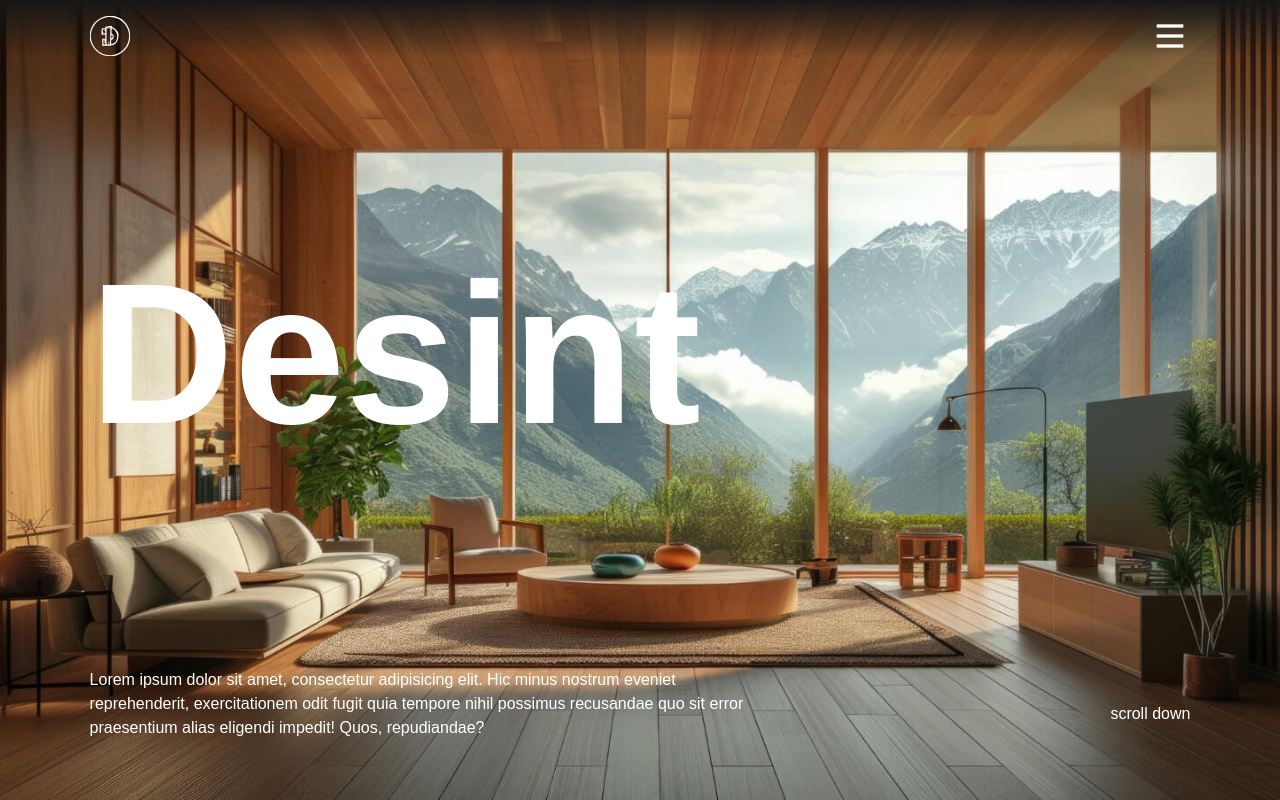
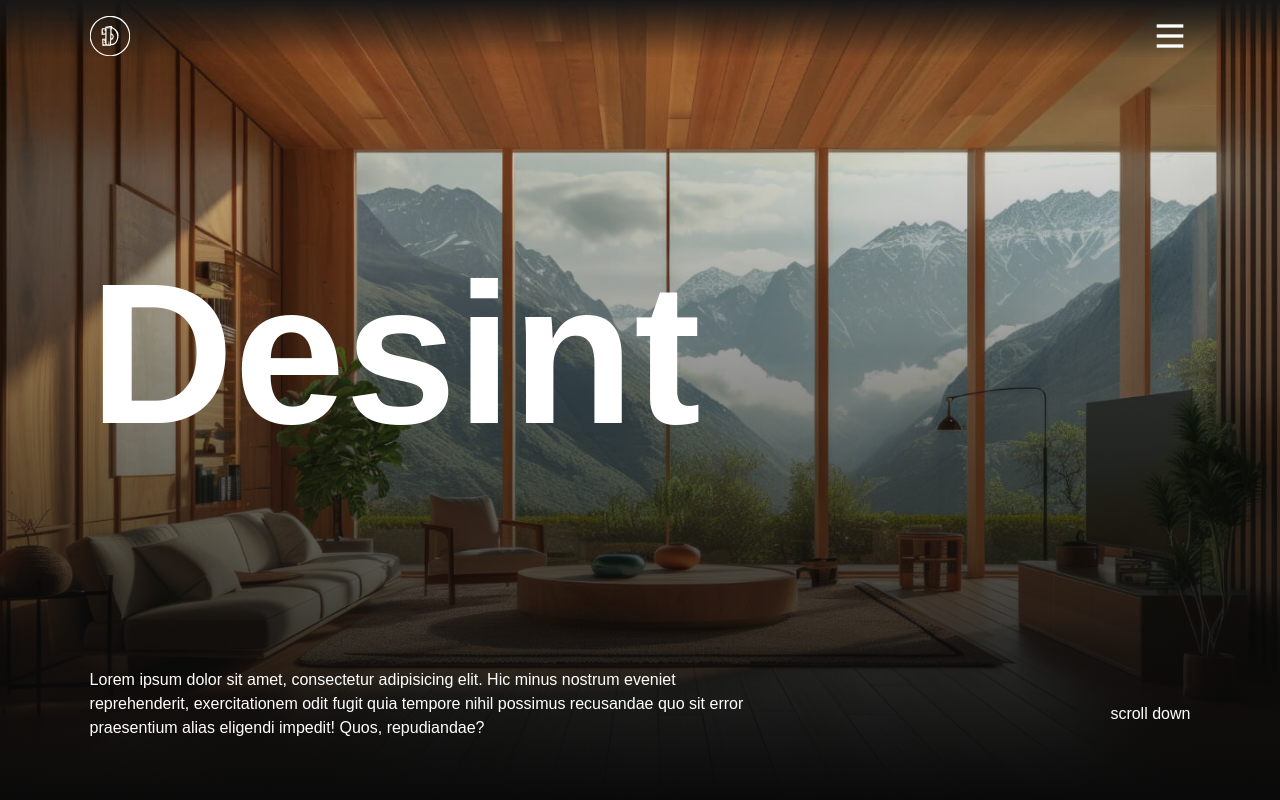
Before and after one commit to akira-odgr/animated-interior-design-website, a Next.js app: page / in a window 1280 px wide. Built offline with nearby package versions, Linux system fonts and the light colour scheme; a web font is replaced by a local one.

Commit message:
feat:Heroセクションが完成しました。

```diff
--- a/app/pageComponents/Hero.tsx
+++ b/app/pageComponents/Hero.tsx
@@ -20,6 +20,9 @@ const Hero = () => {
                     <p className={cn("text", "shrink-0", "lg:ml-8")}>scroll down</p>
                 </div>
             </div>
+
+            {/* Gradient bg */}
+            <div className={cn("absolute bottom-0 left-0 w-full h-full bg-linear-to-t from-neutral-950 to-95% -z-10")} />
         </section>
     )
 }
--- a/components/Header.tsx
+++ b/components/Header.tsx
@@ -1,5 +1,6 @@
 "use client"
-import { gsap, useGSAP, ScrollTrigger } from "@/libs/gsap"
+
+import { gsap, useGSAP } from "@/libs/gsap"
 import { navItems } from '@/data/data'
 import { cn } from '@/libs/cn'
 import Image from 'next/image'
```
